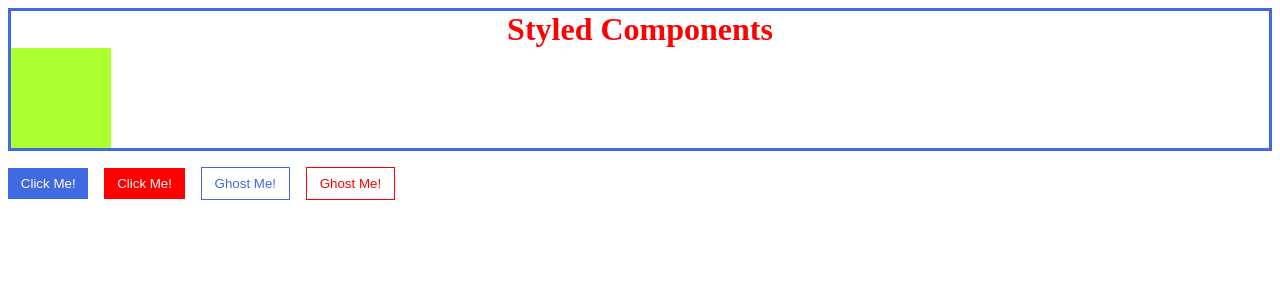
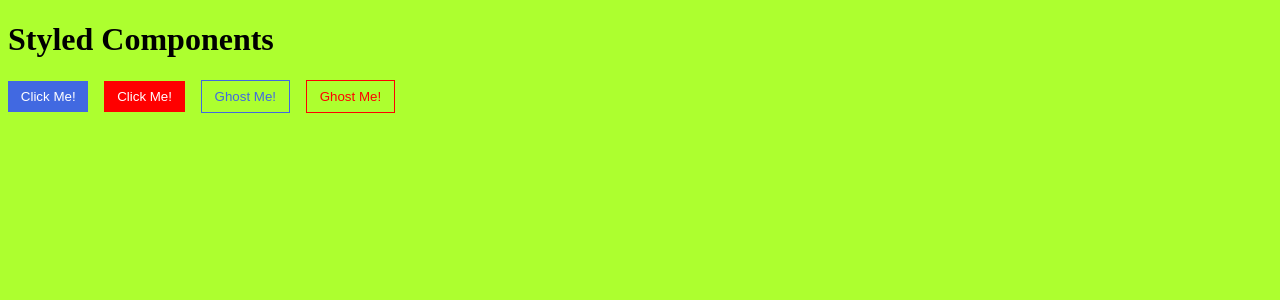
Before and after one commit to PabloFernandez-Git/Styled-components-libreria, a React (Create React App) app: page / in a window 1280 px wide. Shown: the top 300 px of the page. Built offline with nearby package versions, Linux system fonts and the light colour scheme.

Commit message:
Estilos globales

```diff
--- a/src/App.jsx
+++ b/src/App.jsx
@@ -2,14 +2,22 @@ import React, { Component } from 'react'
 import Title from './components/Title';
 import Button from './components/Button';
 
-import { ThemeProvider } from 'styled-components'
+import { ThemeProvider, createGlobalStyle } from 'styled-components'
 import colors from './theming/colors'
+
+
+const GlobalStyle = createGlobalStyle`
+    body{
+        background-color: greenyellow;
+    }
+`
 
 class App extends Component {
 
     render() {
         return (
             <>
+                <GlobalStyle />
                 <Title />
                 <ThemeProvider theme={colors}>
                     <Button>Click Me!</Button>
@@ -23,3 +31,43 @@ class App extends Component {
 }
 
 export default App;
+
+
+/*
+Estilos globales
+
+A. Podemos aplicar estilos globales con un 'index.css' importado en 'index.js' (el archivo que renderiza toda la aplicacion).
+
+
+B. Con 'styled-components' tenemos una forma de aplicar estilos globales sin depender de un archivo CSS/SASS externo.
+
+1. En nuestro 'App.jsx' tenemos que importar 'createGlobalStyle'.
+Este es el componente que nos da 'styled-components' para crear los estilos globales.
+
+import { ThemeProvider, createGlobalStyle } from 'styled-components'
+
+Funciona exactamente igual que cualquier 'styled-components'.
+
+2. Crear el objeto ('styled-components') con los estilos
+
+const GlobalStyle = createGlobalStyle`
+    body{
+        background-color: greenyellow;
+    }
+`
+
+3. Al ser un componente solo resta utilizarlo.
+No necesitamos ambas etiquetas; usamos una etiqueta que se cierra a si misma.
+
+<GlobalStyle />
+<Title />
+<ThemeProvider theme={colors}>
+    <Button>Click Me!</Button>
+    <Button danger>Click Me!</Button>
+    <Button ghost>Ghost Me!</Button>
+    <Button danger ghost>Ghost Me!</Button>
+</ThemeProvider>
+
+
+
+*/
--- a/src/components/Title.jsx
+++ b/src/components/Title.jsx
@@ -1,54 +1,11 @@
 import React from 'react'
-
-import styled from 'styled-components'
-
-const getBorder = (width, type, color) => {
-    return `${width} ${type} ${color}`
-}
-
-const Header = styled.header`
-    border: ${getBorder('3px', 'solid', 'royalblue')};
-    text-align: center;
-    margin-bottom: 1rem;
-
-    & h1{
-        margin: 0;
-        color:red;
-    }
-
-    & h1::after{
-        content:'';
-        display: block;
-        width:100px;
-        height:100px;
-        background-color: greenyellow;
-    }
-
-    &:hover ::after{
-        background-color: blue;
-    }
-`
 
 const Title = () => {
     return (
-        <Header>
-            <h1>
-                Styled Components
-             </h1>
-        </Header >
+        <h1>
+            Styled Components
+        </h1>
     )
 }
 
 export default Title
-
-
-/*
-Anidamiento
-
-En casos donde tenemos un elemento dentro de otro, por ejemplo un <h1> dentro de un <header>, podemos anidar los elementos utilizando un '&'.
-
-Dependera la cantidad de codigo (css) que requiera cada elemento si conviene anidarlos o crear un nuevo elemento y luego anidar las etiquetas.
-
-
-
-*/
--- /dev/null
+++ b/src/index.css
@@ -0,0 +1,3 @@
+body {
+    background-color: goldenrod;
+}
--- a/src/index.js
+++ b/src/index.js
@@ -2,5 +2,6 @@ import React from 'react';
 import ReactDOM from 'react-dom';
 import App from './App'
 
+import './index.css'
 
 ReactDOM.render(<App />, document.getElementById('root'));
```
